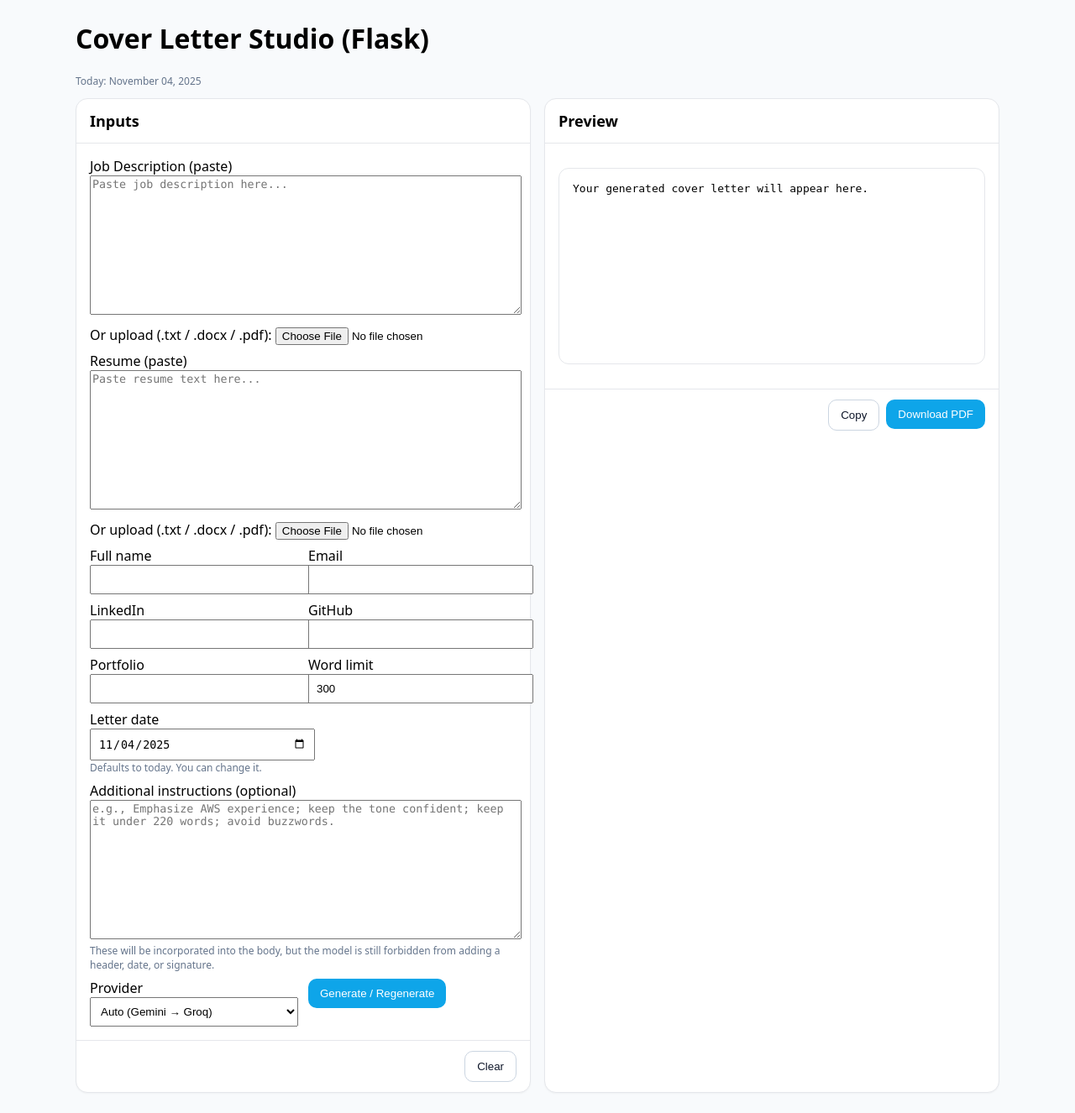
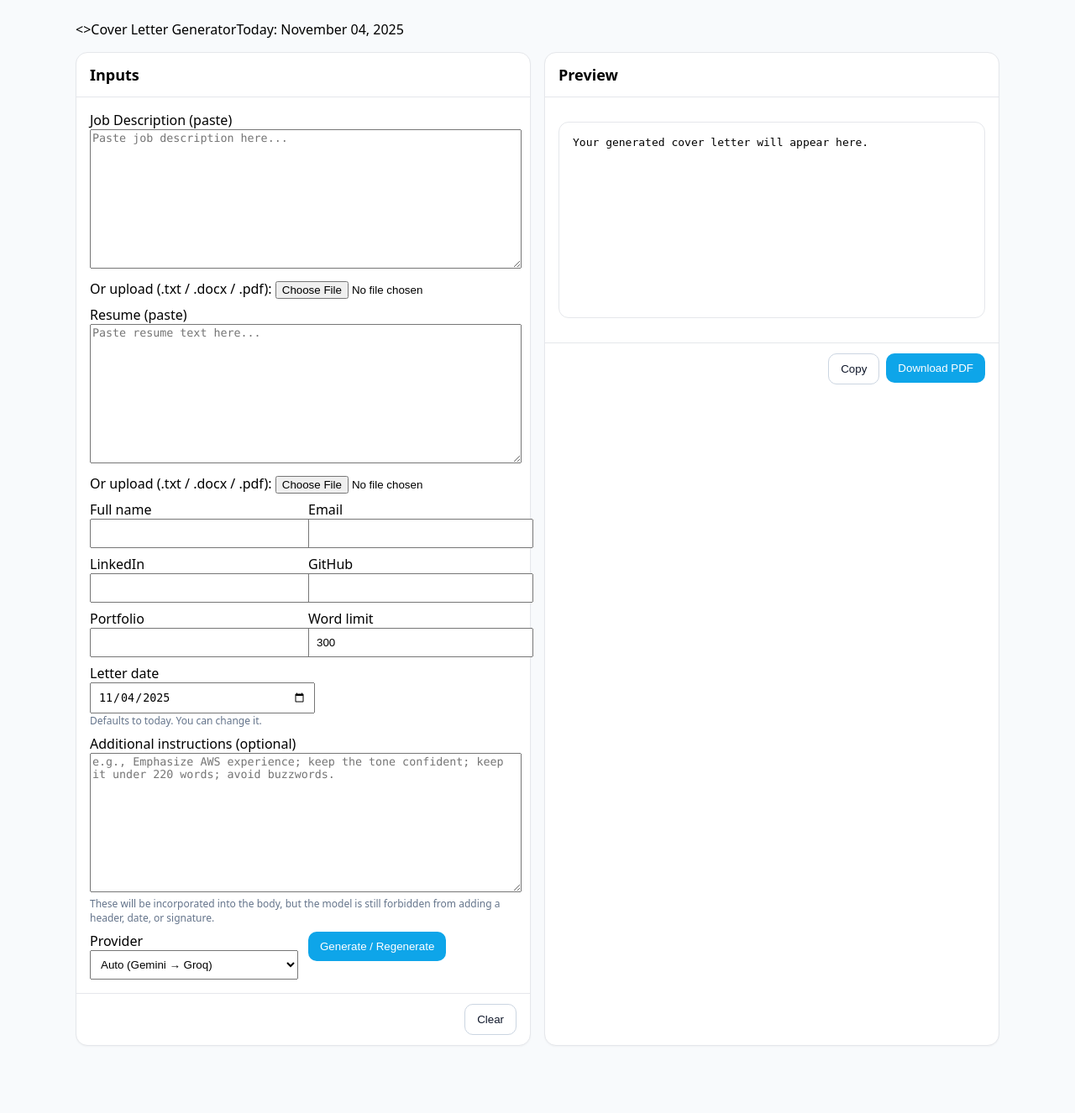
Before and after one commit to RudyTheCoder/cover-letter-flask, a Flask app: page / in a window 1280 px wide. Shown: the whole page at 84% size. After the commit the page ends 1246 px from the top, so only its background shows below. Run offline with Flask 3, Linux system fonts and the light colour scheme.

Commit message:
Update project name in index.html

```diff
--- a/templates/index.html
+++ b/templates/index.html
@@ -30,7 +30,7 @@
 </head>
 <body>
   <div class="container">
-    <h1>Cover Letter Studio (Flask)</h1>
+    <>Cover Letter Generator</
     <p class="muted">Today: {{ today }}</p>
 
     {# Show categorized flash messages (success/info/error) #}
```
